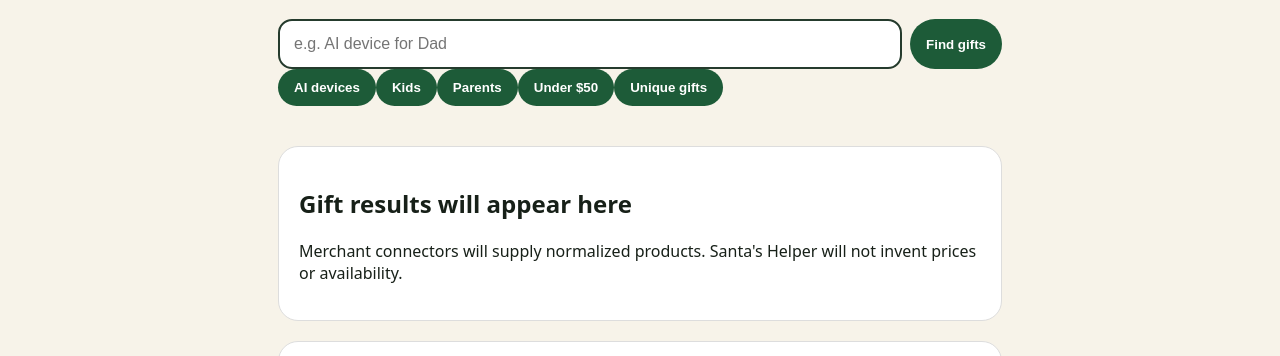
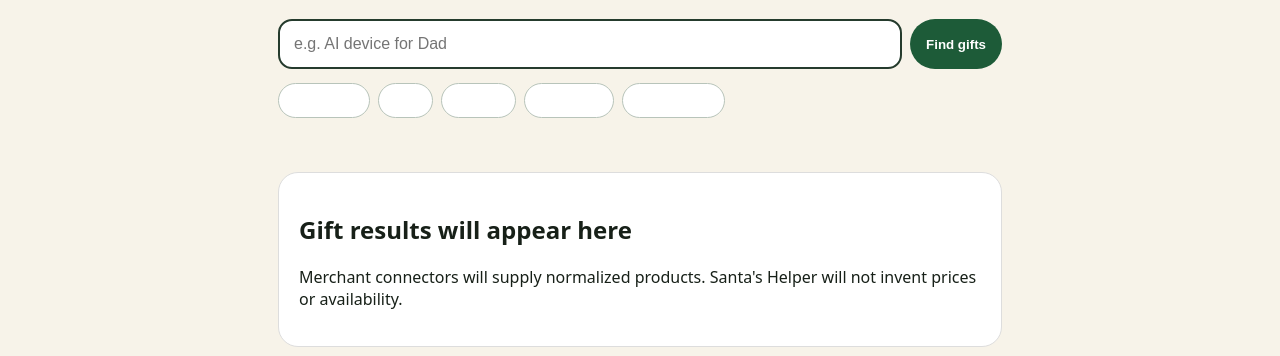
Before and after one commit to www-infinity4/Santas-Helper, a plain HTML site: page index.html in a window 1280 px wide. Shown: the part 387-743 px from the top of the page. Drawn offline with Linux system fonts and the light colour scheme.

Commit message:
Style Santa gift cards and shortcuts

```diff
--- a/assets/css/site.css
+++ b/assets/css/site.css
@@ -1 +1,2 @@
 :root{font-family:system-ui,sans-serif;color:#172018;background:#f7f3e9}*{box-sizing:border-box}body{margin:0}.top{position:sticky;top:0;display:flex;justify-content:space-between;align-items:center;padding:12px 16px;background:#fff;border-bottom:1px solid #ddd;z-index:5}.top small{display:block;color:#657066}.top button,.hero button{border:0;border-radius:999px;padding:11px 16px;font-weight:800;background:#1d5b38;color:white}main{max-width:760px;margin:auto;padding:18px}.hero{padding:36px 0 20px}.eyebrow{text-transform:uppercase;letter-spacing:.12em;font-size:.75rem;font-weight:800}h1{font-size:clamp(2rem,10vw,4rem);line-height:.95;margin:.25em 0}.hero form{display:grid;grid-template-columns:1fr auto;gap:8px;margin-top:22px}.hero input{min-width:0;padding:14px;border:2px solid #253b2d;border-radius:14px;font-size:16px}#results,.disclosure{margin-top:20px}.empty,.disclosure{background:#fff;border:1px solid #ddd;border-radius:20px;padding:20px}.product-grid{display:grid;gap:14px}.product-card{background:#fff;border-radius:18px;padding:14px;border:1px solid #ddd}footer{padding:28px 18px;text-align:center;color:#657066}@media(max-width:480px){.hero form{grid-template-columns:1fr}.hero button{width:100%}}
+.quick{display:flex;gap:8px;overflow:auto;padding:14px 0}.quick button{white-space:nowrap;border:1px solid #b8c4ba;background:#fff;border-radius:999px;padding:9px 12px}.product-card{overflow:hidden}.product-card img{width:100%;aspect-ratio:4/3;object-fit:cover;border-radius:12px}.card-body{padding-top:10px}.price{font-size:1.3rem;font-weight:900}.availability{color:#315e40}.card-actions{display:flex;flex-wrap:wrap;gap:8px;align-items:center}.card-actions a,.card-actions button{border:0;border-radius:999px;padding:10px 12px;font-weight:800}.card-actions a{background:#1d5b38;color:#fff;text-decoration:none}.card-actions button{background:#eee}.product-card small{display:block;margin-top:12px;color:#657066}
```
